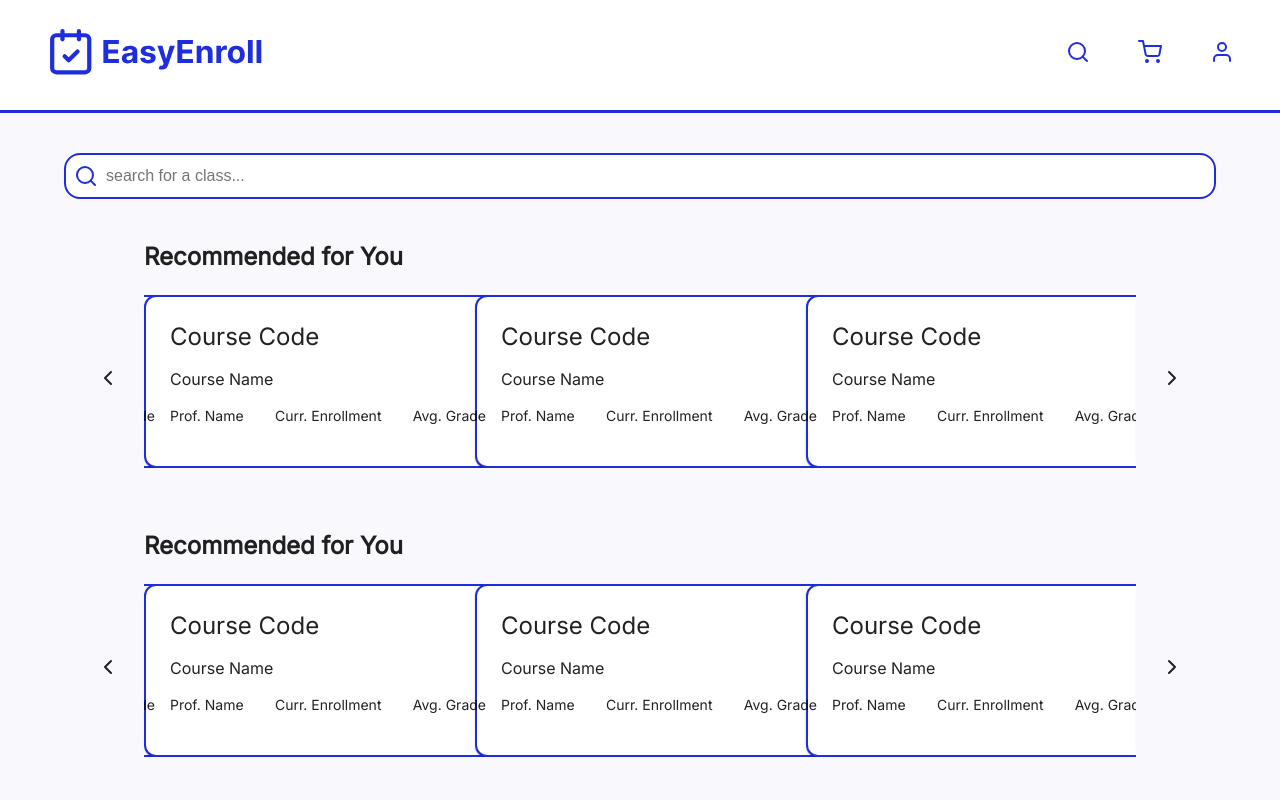
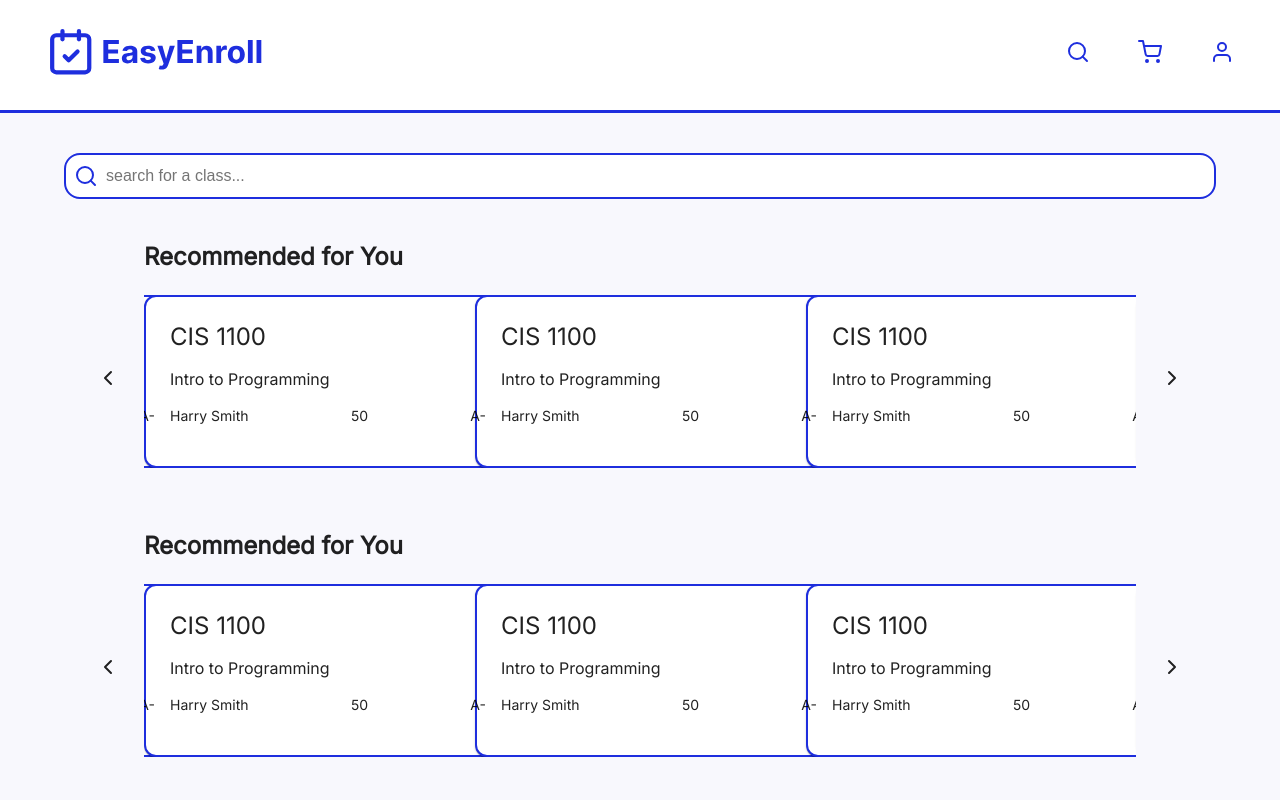
Before and after one commit to sky1113/CIS_4120_A5, a React (Create React App) app in the folder root/client/: page /search in a window 1280 px wide. Shown: the top 800 px of the page. Built offline with nearby package versions, Linux system fonts and the light colour scheme.

Commit message:
dummydata added

```diff
--- a/root/client/src/components/CourseCard.js
+++ b/root/client/src/components/CourseCard.js
@@ -5,7 +5,20 @@ import Typography from "@mui/material/Typography";
 import { CardActionArea } from "@mui/material";
 import { Link } from "react-router-dom";
 
+
 export default function MediaControlCard() {
+
+  const dummyData = {
+    courseCode: "CIS 1100",
+    courseName: "Intro to Programming",
+    professorName: "Harry Smith",
+    enrollment: "50",
+    averageGrade: "A-",
+  }
+
+  const { courseCode, courseName, professorName, enrollment, averageGrade } = dummyData;
+
+
   const cardStyle = {
     display: "flex",
     width: "368px",
@@ -35,20 +48,20 @@ export default function MediaControlCard() {
       <CardActionArea component={Link} to={"/course-details"}>
         <CardContent style={cardContentStyle}>
           <Typography component="div" variant="h5">
-            Course Code
+            {courseCode}
           </Typography>
           <Typography component="div" variant="subtitle1">
-            Course Name
+            {courseName}
           </Typography>
           <div style={courseStatStyle}>
             <Typography component="div" variant="subtitle2">
-              Prof. Name
+              {professorName}
             </Typography>
             <Typography component="div" variant="subtitle2">
-              Curr. Enrollment
+              {enrollment}
             </Typography>
             <Typography component="div" variant="subtitle2">
-              Avg. Grade
+              {averageGrade}
             </Typography>
           </div>
         </CardContent>
```
Also changed, not shown: 1 other file (tests, documents, lock files or other folders).
